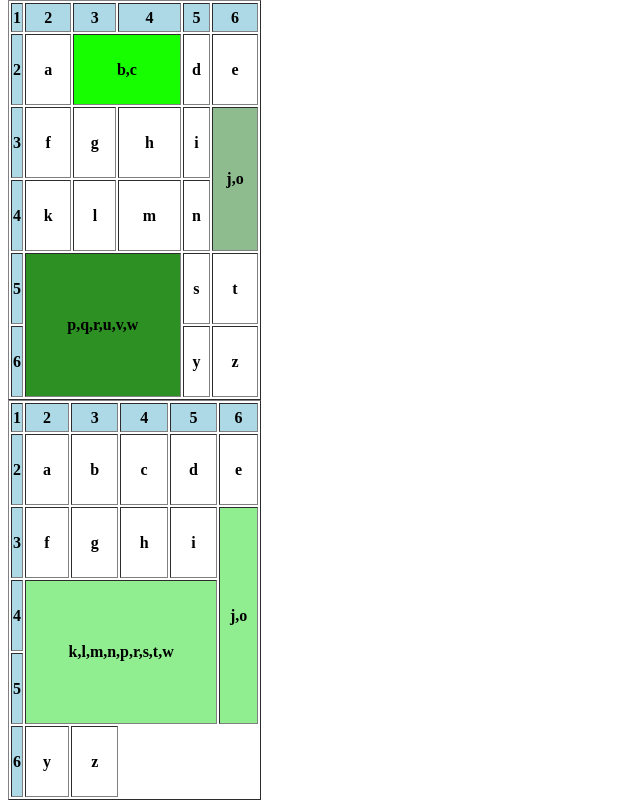
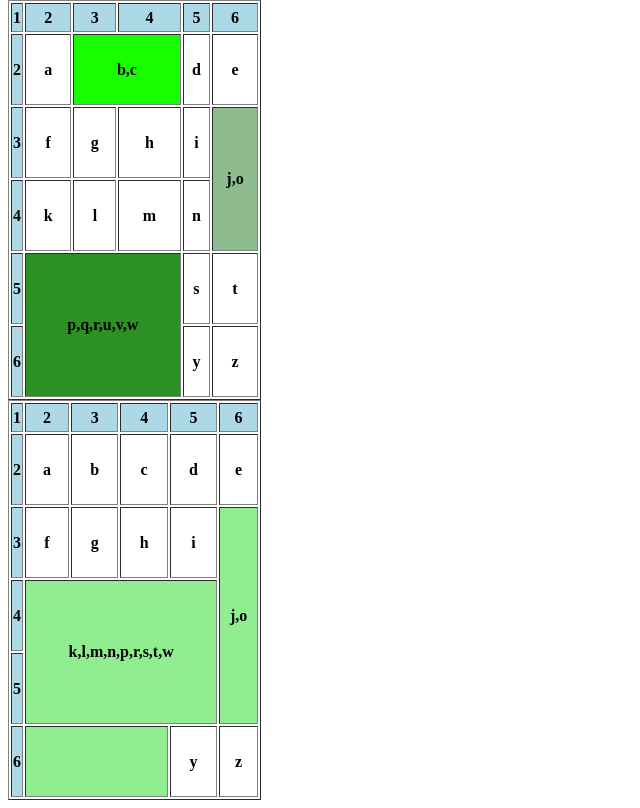
Before and after one commit to W1niary/Tabele, a plain HTML site: page index.html in a window 1280 px wide. Shown: the part 408-1216 px from the top of the page, without its empty margins (0-640 px from the left). Drawn offline with Linux system fonts and the light colour scheme.

Commit message:
Update index.html

```diff
--- a/index.html
+++ b/index.html
@@ -133,6 +133,7 @@
 		</tr>
                 <tr>
 		  <th style=" background-color:lightblue;">6</th>
+		  <th style="background-color:lightgreen;"colspan="3" rowspan="1"></th>
 		  <th>y</th>
 		  <th>z</th>
 		</tr>
```
